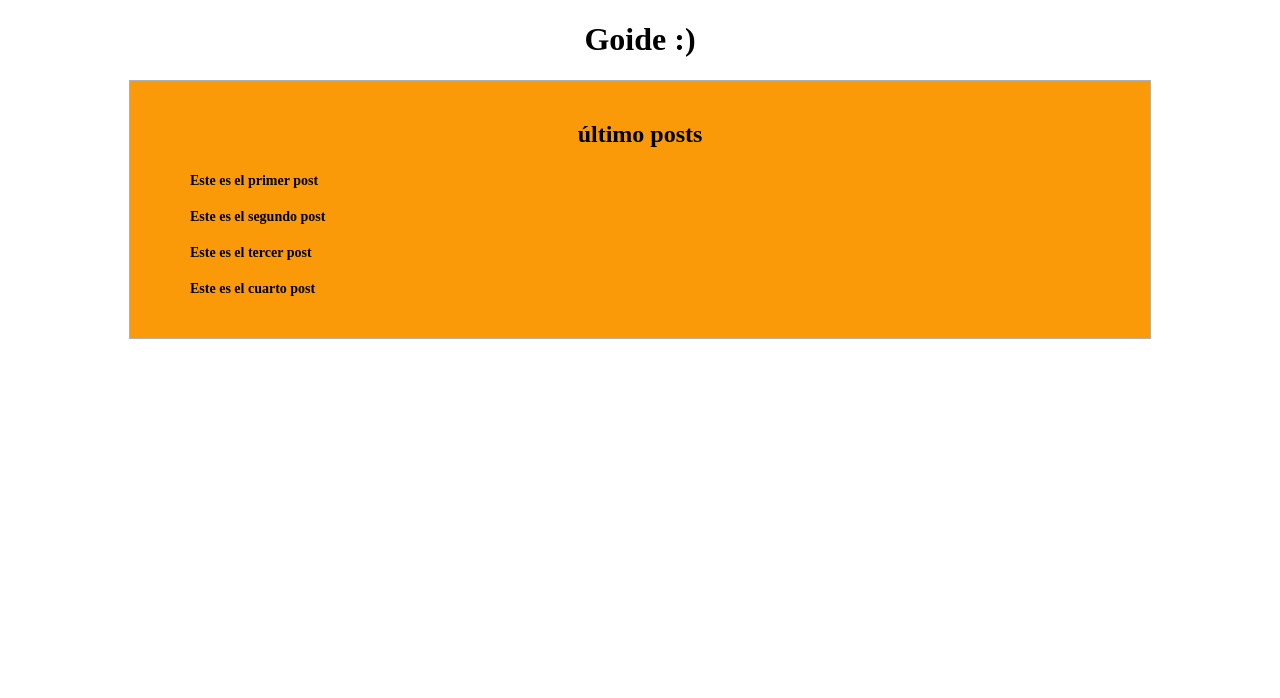
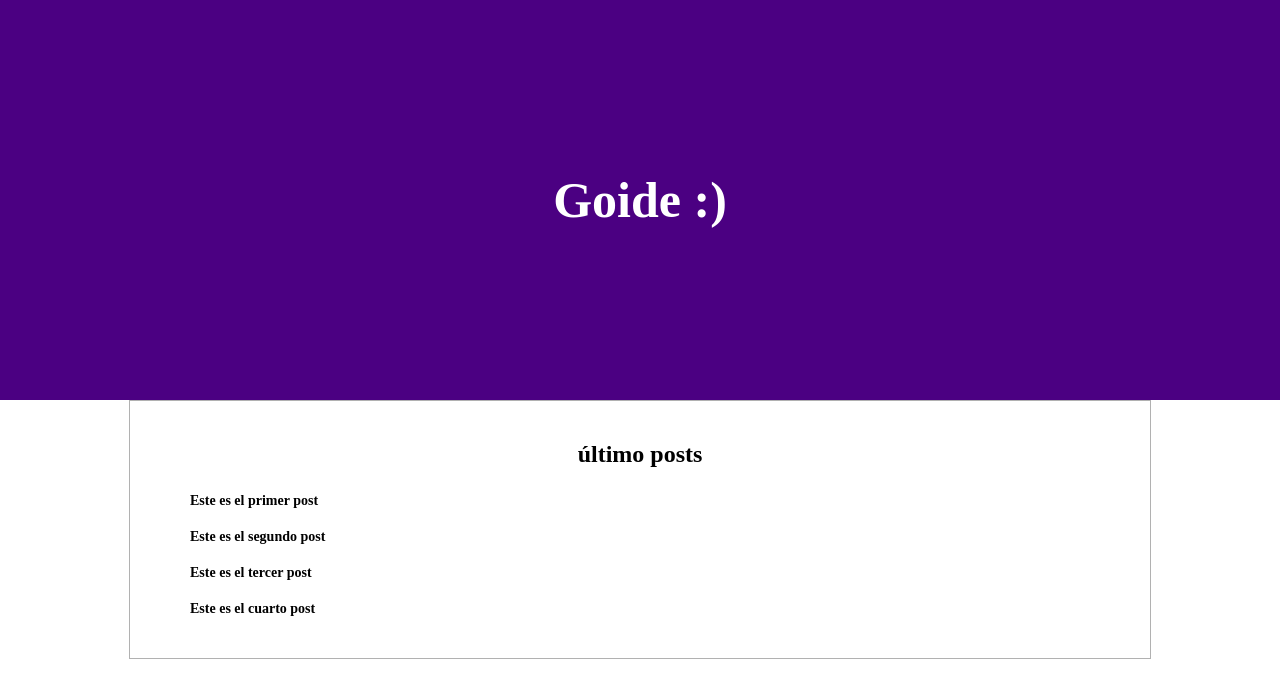
Before and after one commit to goids/hyperblog, a plain HTML site: page index.html in a window 1280 px wide. Drawn offline with Linux system fonts and the light colour scheme.

Commit message:
add style to header

```diff
--- a/css/style.css
+++ b/css/style.css
@@ -1,11 +1,33 @@
+body{
+    margin: 0px;
+    padding: 0px;
+}
+
 h1, p {
     color:rgb(0, 0, 0);
     text-align: center;
 }
 
+header{
+    width: 100%;
+    height: 400px;
+    background-color: indigo;
+    position: relative;
+}
+
+header h1{
+    margin-top: 0px;
+    position: absolute;
+    left: 50%;
+    top: 50%;
+    transform: translate(-50%, -50%);
+    display: block;
+    color: #fff;
+    font-size: 50px;
+}
+
 section{
     width: 990px;
-    background-color: rgb(250, 154, 9);
     border: 1px solid rgb(177, 177, 177);
     margin: 0 auto;
     text-align: center;
```
